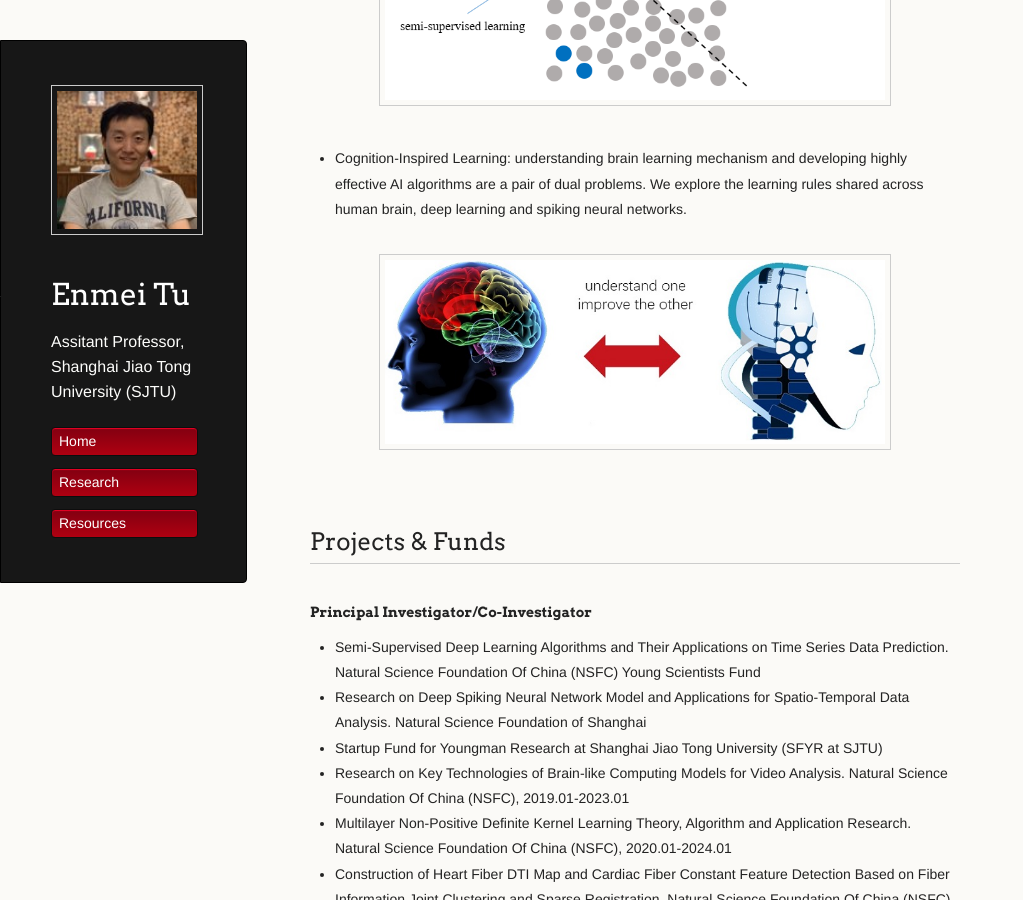
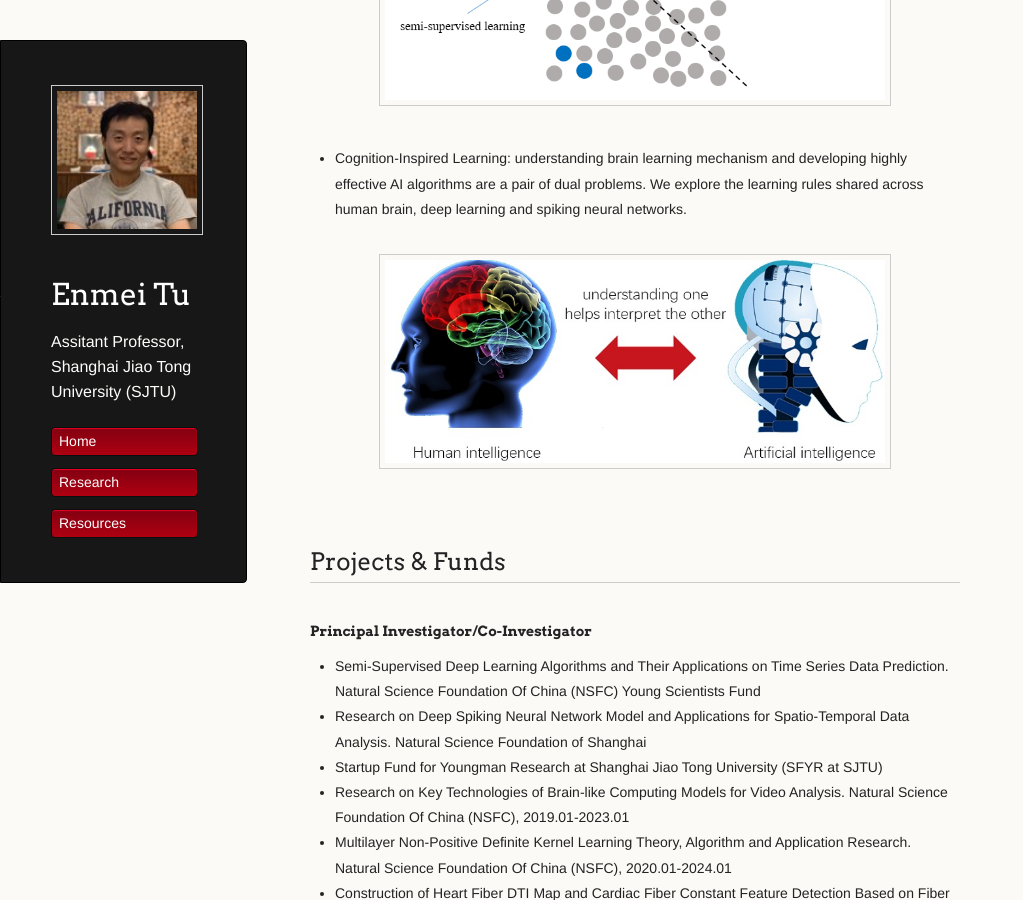
Before and after one commit to hellotem/enmeitu.github.io, a Jekyll site: the page built from research/index.md, in a window 1280 px wide and 900 px high, scrolled down 336 px. Shown: the whole window, without its empty margins (0-1023 px from the left). Built offline with Jekyll 4.4.1, drawn with Linux system fonts in a browser that asks for light colours; our own code applies the rules of GitHub Pages for plain Markdown files.

Commit message:
Update index.md

```diff
--- a/research/index.md
+++ b/research/index.md
@@ -6,7 +6,7 @@
 
 * Cognition-Inspired Learning: understanding brain learning mechanism and developing highly effective AI algorithms are a pair of dual problems. We explore the learning rules shared across human brain, deep learning and spiking neural networks.
 
-<div style="text-align:center"><img src="biai3.jpg" alt="Markdown Monster icon" align="center" width="500"/></div>
+<div style="text-align:center"><img src="biai4.jpg" alt="Markdown Monster icon" align="center" width="500"/></div>
 
 ## Projects & Funds
 #### Principal Investigator/Co-Investigator
```
